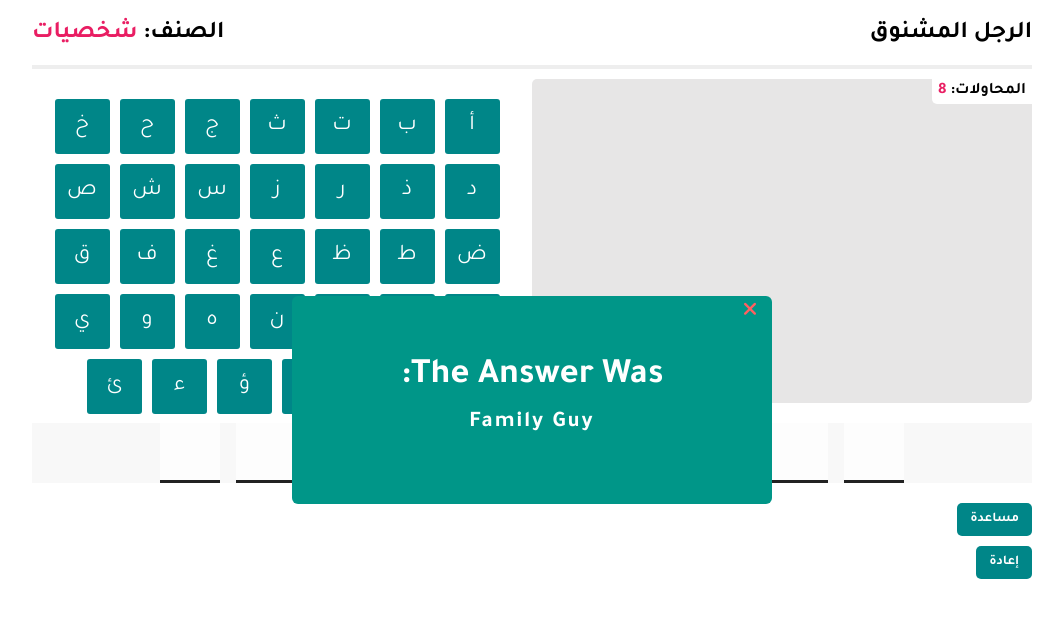
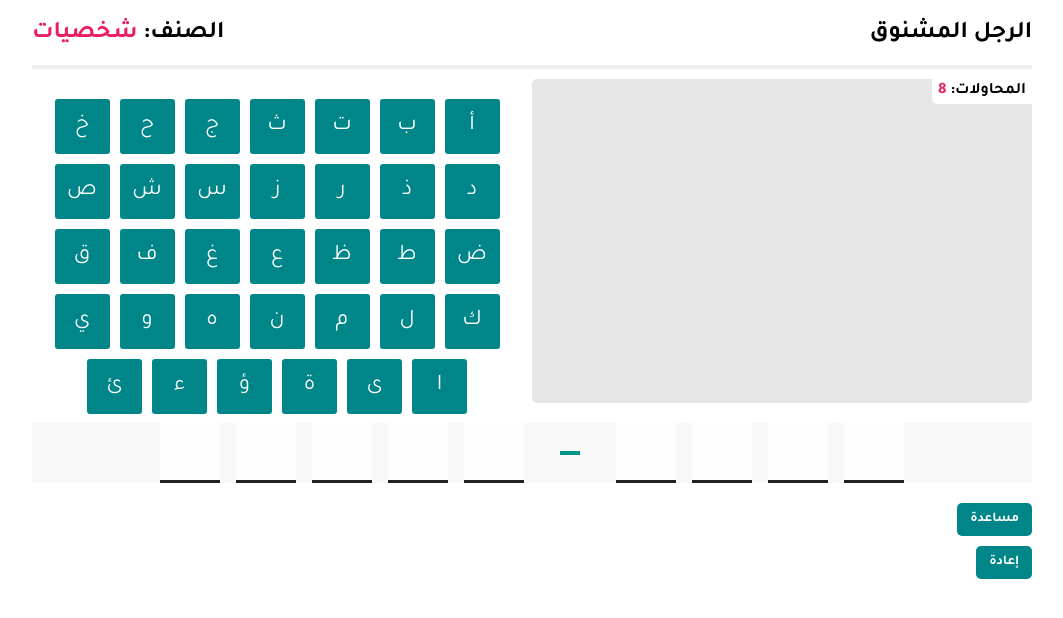
Before and after one commit to BSM95/TheHangmanGame, a plain HTML site: page index.html in a window 1280 px wide. Shown: the whole page, without its empty margins (108-1171 px from the left). Drawn offline with Linux system fonts and the light colour scheme; a web font is replaced by a local one.

Commit message:
Update HangmanGameStyle.css

```diff
--- a/HangmanGameStyle.css
+++ b/HangmanGameStyle.css
@@ -313,7 +313,7 @@ hr {
     color: #fff;
     text-transform: capitalize;
     transition: all 0.5s ease;
-    translate: 0, 800%;
+    translate: 0 -600%;
     z-index: 10;
     /* flex-direction: column; */
 }
```
